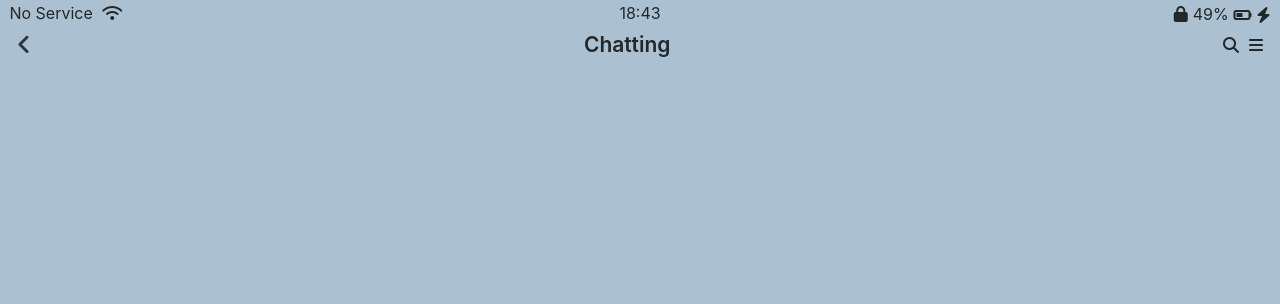
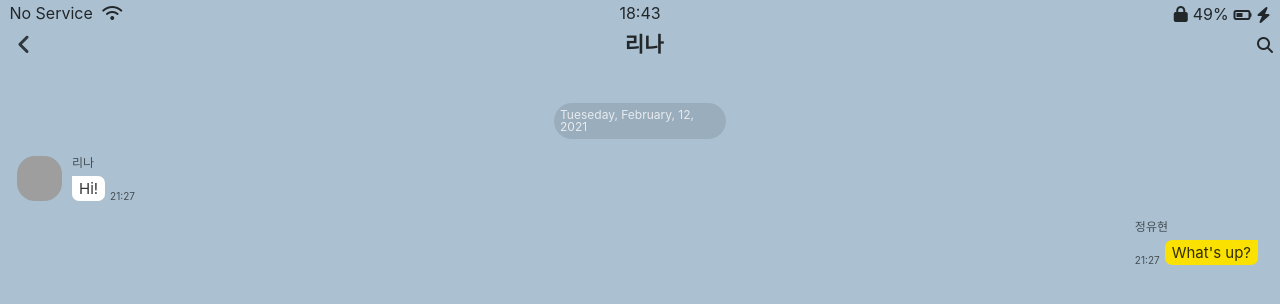
Before and after one commit to musekorea/CSS-Kakao-UI-Clone, a plain HTML site: page chatting.html in a window 1280 px wide. Shown: the top 304 px of the page. Drawn offline with nearby package versions, Linux system fonts and the light colour scheme; grey boxes are pictures that could not be loaded.

Commit message:
chatting-complete

```diff
--- a/chatting.html
+++ b/chatting.html
@@ -10,7 +10,7 @@
 
 <body id="chatting-body">
 <!--status-bar-->
-  <div class="status-bar">
+  <div class="status-bar chatting-status-bar">
     <div class="status-bar__column">
       <span>No Service</span>
       <i class="fas fa-wifi"></i>
@@ -25,32 +25,45 @@
       <i class="fas fa-bolt"></i>
     </div>
   </div>
-
+<!--header-->
 <main class="setting-main">
-
-  <div class="setting-header">
+  <div class="setting-header chatting-header">
    <a href="chats.html"> <i class="fas fa-angle-left "></i></a>
-  <h1>Chatting</h1>
+  <h1>리나</h1>
   <div class="hamburger">
   <i class="fas fa-search"></i>
   <i class="fas fa-bars"></i>
   </div>
   </div>
+</main>
+<!--content-->
+<main class="setting-main chatting-main">
+   <div class="chat-time">
+     Tueseday, February, 12, 2021
+   </div>
 
+   <section class="chat-send">
+     <img src="picture/lina.jpg" alt="mypicture">
+     <div chat-send-right>
+       <h4>리나</h4>
+       <div class="chat-send-insidebox">
+       <span class="send-bubble">Hi!</span>
+       <span class="chat-send-time">21:27</span>
+       </div>
+     </div>
+   </section>
 
+   <section class="chat-send chat-send-own" >
+     <div chat-send-right>
+      <h4>정유현</h4>
+      <div class="chat-send-insidebox chat-send-reverse">
+       <span class="send-bubble send-bubble-own">What's up?</span>
+       <span class="chat-send-time">21:27</span>
+       </div>
+    </div>
+  </section>
 
+  </main>
 
-
-
-
-</main>
-
-
-
-
-
-
-
-
-    </body>
+</body>
 </html>
--- a/css/components/statusbar.css
+++ b/css/components/statusbar.css
@@ -1,16 +1,11 @@
-/*fixed test
-body {
-  display: flex;
-  flex-direction: column;
-}
-*/
+
 
 .status-bar {
   display: flex;
   justify-content: center;
   padding: 5px 3px;
-  /* fixed test
-  position: fixed;
+  position: sticky;
+  top:0px;
   width: 100%;
   box-sizing: border-box;
   */
--- a/css/screens/chatting.css
+++ b/css/screens/chatting.css
@@ -1,15 +1,24 @@
 #chatting-body {
   background-color: #abc1d1;
+  height: 1000vh;
 }
-
+.chatting-status-bar {
+  background-color: #abc1d1;
+  z-index: 1;
+}
 .setting-main {
   padding: 5px 17px;
 }
-.setting-header {
+.chatting-header {
   display: flex;
   align-items: center;
   justify-content: center;
+  position: fixed;
+  width: 100%;
+  box-sizing: border-box;
   margin-bottom: 25px;
+  background-color: #abc1d1;
+  z-index: 1;
 }
 .setting-header :first-child {
   margin-right: auto;
@@ -30,3 +39,68 @@
   justify-content: space-between;
   align-items: center;
 }
+/* Content*/
+
+.chat-time {
+  display: flex;
+  justify-content: center;
+  width: 160px;
+  padding: 6px;
+  background-color: rgba(0, 0, 0, 0.1);
+  border-radius: 50px;
+  font-size: 12px;
+  color: rgba(255, 255, 255, 0.76);
+  align-items: center;
+  margin-bottom: 17px;
+}
+.chatting-main {
+  margin-top: 60px;
+  display: flex;
+  align-items: center;
+  flex-direction: column;
+}
+.chat-send img {
+  width: 45px;
+  height: 45px;
+  border-radius: 40%;
+  margin-right: 10px;
+}
+.chat-send {
+  display: flex;
+  align-items: center;
+  width: 100%;
+  padding: 0px 0;
+  margin-bottom: 20px;
+}
+.chat-send-time {
+  font-size: 10px;
+  color: rgba(0, 0, 0, 0.6);
+}
+.chat-send h4 {
+  font-size: 12px;
+  color: rgba(0, 0, 0, 0.6);
+  margin-bottom: 7px;
+}
+.send-bubble {
+  background-color: white;
+  border-radius: 0 7px 7px 7px;
+  padding: 5px 7px;
+  font-size: 15px;
+  margin-right: 5px;
+}
+.chat-send-insidebox {
+  display: flex;
+  align-items: flex-end;
+}
+
+.chat-send-own {
+  justify-content: flex-end;
+}
+.send-bubble-own {
+  border-radius: 7px 0 7px 7px;
+  background-color: var(--kakaoyellow);
+  margin-left: 5px;
+}
+.chat-send-reverse {
+  flex-direction: row-reverse;
+}
```
